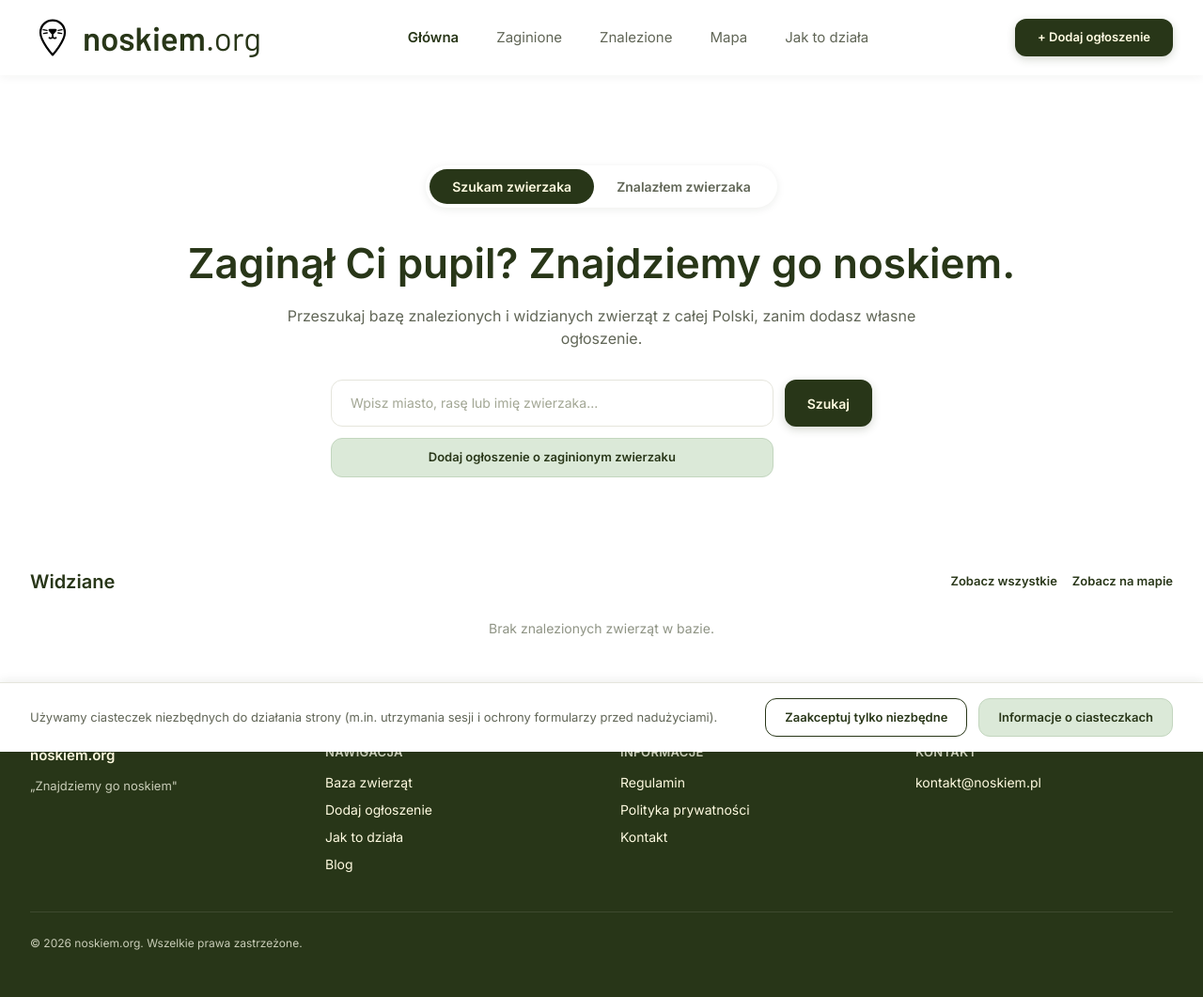
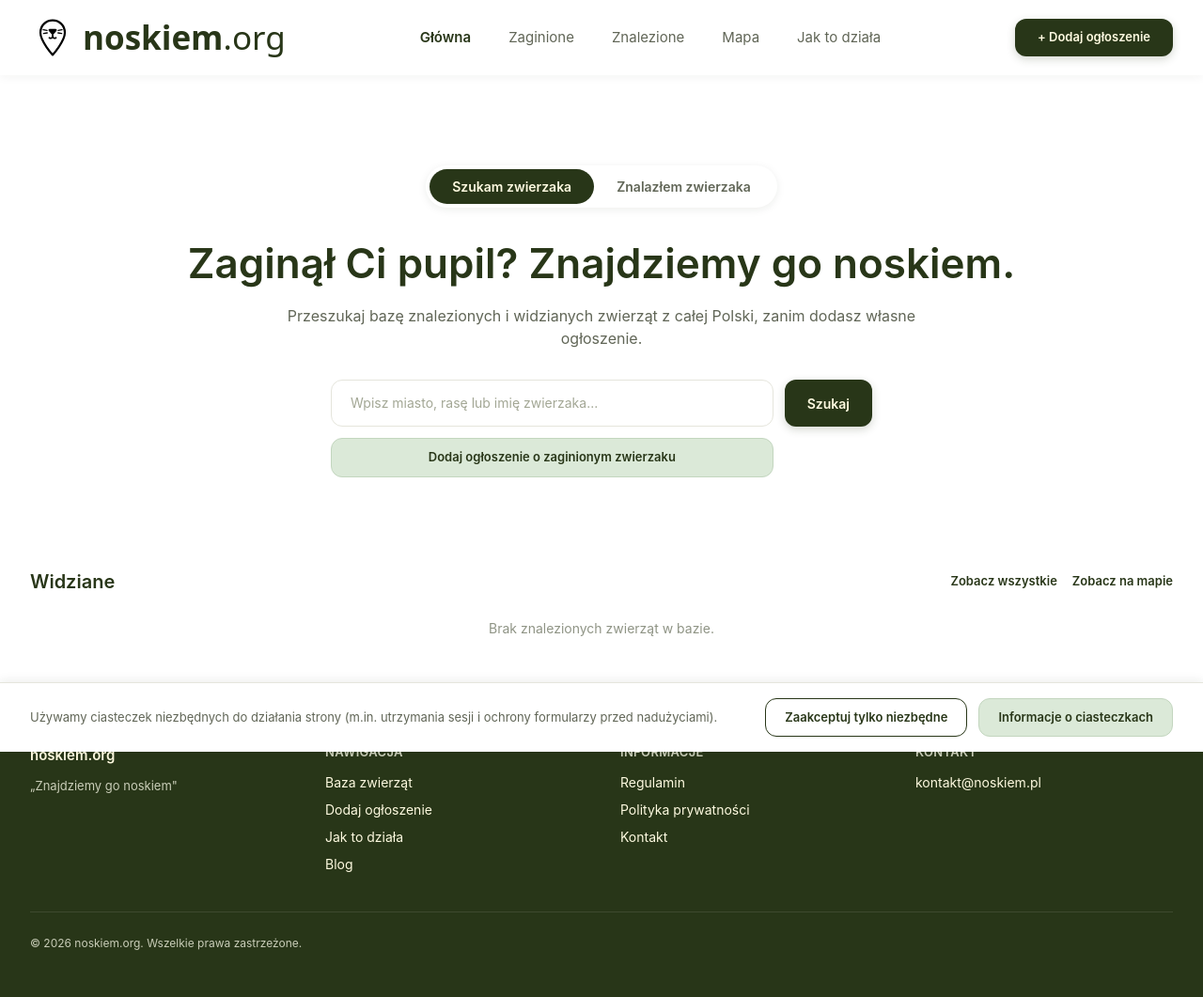
Before and after one commit to SlawekKania19/Noskiem, a Laravel app: page / in a window 1280 px wide. Shown: the whole page at 94% size. Run offline with Laravel 12, Linux system fonts and the light colour scheme; data that the repository does not hold is empty; style sheets or scripts are compiled from the project's sources; parts of the project's set-up code (start-up, migrations or seed data) failed here and were passed over.

Commit message:
Update font-display property and improve font stack for better rendering

```diff
--- a/resources/css/fonts.css
+++ b/resources/css/fonts.css
@@ -4,13 +4,19 @@
   "Prośby o zablokowanie renderowania"). Tylko wagi i podzbiory faktycznie użyte
   w kodzie: Inter 400/500/600/700, Barlow 400/600 (waga 900 nieużywana).
   Podzbiory latin + latin-ext (polskie znaki diakrytyczne są w latin-ext).
+
+  font-display: optional — jeśli font nie zdąży się załadować od razu, strona
+  zostaje przy foncie zapasowym (patrz fallback w klasach font-[...] w layoucie)
+  do końca tego wejścia, bez podmiany w locie. Eliminuje to CLS z podmiany fontu
+  (zamiast tego font Inter/Barlow po prostu nie pojawi się przy pierwszej, zimnej
+  wizycie — przy kolejnych stronach jest już w cache przeglądarki).
 */
 
 @font-face {
   font-family: 'Inter';
   font-style: normal;
   font-weight: 400;
-  font-display: swap;
+  font-display: optional;
   src: url('../fonts/inter-latin-400.woff2') format('woff2');
   unicode-range: U+0000-00FF,U+0131,U+0152-0153,U+02BB-02BC,U+02C6,U+02DA,U+02DC,U+0304,U+0308,U+0329,U+2000-206F,U+20AC,U+2122,U+2191,U+2193,U+2212,U+2215,U+FEFF,U+FFFD;
 }
@@ -18,7 +24,7 @@
   font-family: 'Inter';
   font-style: normal;
   font-weight: 400;
-  font-display: swap;
+  font-display: optional;
   src: url('../fonts/inter-latin-ext-400.woff2') format('woff2');
   unicode-range: U+0100-02BA,U+02BD-02C5,U+02C7-02CC,U+02CE-02D7,U+02DD-02FF,U+0304,U+0308,U+0329,U+1D00-1DBF,U+1E00-1E9F,U+1EF2-1EFF,U+2020,U+20A0-20AB,U+20AD-20C0,U+2113,U+2C60-2C7F,U+A720-A7FF;
 }
@@ -27,7 +33,7 @@
   font-family: 'Inter';
   font-style: normal;
   font-weight: 500;
-  font-display: swap;
+  font-display: optional;
   src: url('../fonts/inter-latin-500.woff2') format('woff2');
   unicode-range: U+0000-00FF,U+0131,U+0152-0153,U+02BB-02BC,U+02C6,U+02DA,U+02DC,U+0304,U+0308,U+0329,U+2000-206F,U+20AC,U+2122,U+2191,U+2193,U+2212,U+2215,U+FEFF,U+FFFD;
 }
@@ -35,7 +41,7 @@
   font-family: 'Inter';
   font-style: normal;
   font-weight: 500;
-  font-display: swap;
+  font-display: optional;
   src: url('../fonts/inter-latin-ext-500.woff2') format('woff2');
   unicode-range: U+0100-02BA,U+02BD-02C5,U+02C7-02CC,U+02CE-02D7,U+02DD-02FF,U+0304,U+0308,U+0329,U+1D00-1DBF,U+1E00-1E9F,U+1EF2-1EFF,U+2020,U+20A0-20AB,U+20AD-20C0,U+2113,U+2C60-2C7F,U+A720-A7FF;
 }
@@ -44,7 +50,7 @@
   font-family: 'Inter';
   font-style: normal;
   font-weight: 600;
-  font-display: swap;
+  font-display: optional;
   src: url('../fonts/inter-latin-600.woff2') format('woff2');
   unicode-range: U+0000-00FF,U+0131,U+0152-0153,U+02BB-02BC,U+02C6,U+02DA,U+02DC,U+0304,U+0308,U+0329,U+2000-206F,U+20AC,U+2122,U+2191,U+2193,U+2212,U+2215,U+FEFF,U+FFFD;
 }
@@ -52,7 +58,7 @@
   font-family: 'Inter';
   font-style: normal;
   font-weight: 600;
-  font-display: swap;
+  font-display: optional;
   src: url('../fonts/inter-latin-ext-600.woff2') format('woff2');
   unicode-range: U+0100-02BA,U+02BD-02C5,U+02C7-02CC,U+02CE-02D7,U+02DD-02FF,U+0304,U+0308,U+0329,U+1D00-1DBF,U+1E00-1E9F,U+1EF2-1EFF,U+2020,U+20A0-20AB,U+20AD-20C0,U+2113,U+2C60-2C7F,U+A720-A7FF;
 }
@@ -61,7 +67,7 @@
   font-family: 'Inter';
   font-style: normal;
   font-weight: 700;
-  font-display: swap;
+  font-display: optional;
   src: url('../fonts/inter-latin-700.woff2') format('woff2');
   unicode-range: U+0000-00FF,U+0131,U+0152-0153,U+02BB-02BC,U+02C6,U+02DA,U+02DC,U+0304,U+0308,U+0329,U+2000-206F,U+20AC,U+2122,U+2191,U+2193,U+2212,U+2215,U+FEFF,U+FFFD;
 }
@@ -69,7 +75,7 @@
   font-family: 'Inter';
   font-style: normal;
   font-weight: 700;
-  font-display: swap;
+  font-display: optional;
   src: url('../fonts/inter-latin-ext-700.woff2') format('woff2');
   unicode-range: U+0100-02BA,U+02BD-02C5,U+02C7-02CC,U+02CE-02D7,U+02DD-02FF,U+0304,U+0308,U+0329,U+1D00-1DBF,U+1E00-1E9F,U+1EF2-1EFF,U+2020,U+20A0-20AB,U+20AD-20C0,U+2113,U+2C60-2C7F,U+A720-A7FF;
 }
@@ -78,7 +84,7 @@
   font-family: 'Barlow';
   font-style: normal;
   font-weight: 400;
-  font-display: swap;
+  font-display: optional;
   src: url('../fonts/barlow-latin-400.woff2') format('woff2');
   unicode-range: U+0000-00FF,U+0131,U+0152-0153,U+02BB-02BC,U+02C6,U+02DA,U+02DC,U+0304,U+0308,U+0329,U+2000-206F,U+20AC,U+2122,U+2191,U+2193,U+2212,U+2215,U+FEFF,U+FFFD;
 }
@@ -86,7 +92,7 @@
   font-family: 'Barlow';
   font-style: normal;
   font-weight: 400;
-  font-display: swap;
+  font-display: optional;
   src: url('../fonts/barlow-latin-ext-400.woff2') format('woff2');
   unicode-range: U+0100-02BA,U+02BD-02C5,U+02C7-02CC,U+02CE-02D7,U+02DD-02FF,U+0304,U+0308,U+0329,U+1D00-1DBF,U+1E00-1E9F,U+1EF2-1EFF,U+2020,U+20A0-20AB,U+20AD-20C0,U+2113,U+2C60-2C7F,U+A720-A7FF;
 }
@@ -95,7 +101,7 @@
   font-family: 'Barlow';
   font-style: normal;
   font-weight: 600;
-  font-display: swap;
+  font-display: optional;
   src: url('../fonts/barlow-latin-600.woff2') format('woff2');
   unicode-range: U+0000-00FF,U+0131,U+0152-0153,U+02BB-02BC,U+02C6,U+02DA,U+02DC,U+0304,U+0308,U+0329,U+2000-206F,U+20AC,U+2122,U+2191,U+2193,U+2212,U+2215,U+FEFF,U+FFFD;
 }
@@ -103,7 +109,7 @@
   font-family: 'Barlow';
   font-style: normal;
   font-weight: 600;
-  font-display: swap;
+  font-display: optional;
   src: url('../fonts/barlow-latin-ext-600.woff2') format('woff2');
   unicode-range: U+0100-02BA,U+02BD-02C5,U+02C7-02CC,U+02CE-02D7,U+02DD-02FF,U+0304,U+0308,U+0329,U+1D00-1DBF,U+1E00-1E9F,U+1EF2-1EFF,U+2020,U+20A0-20AB,U+20AD-20C0,U+2113,U+2C60-2C7F,U+A720-A7FF;
 }
--- a/resources/views/layouts/public.blade.php
+++ b/resources/views/layouts/public.blade.php
@@ -12,7 +12,7 @@
         <!-- Skrypty i style -->
         @vite(['resources/css/app.css', 'resources/js/app.js'])
     </head>
-    <body x-data="{}" class="font-['Inter'] antialiased text-[#283618] bg-white">
+    <body x-data="{}" class="font-[Inter,ui-sans-serif,system-ui,sans-serif] antialiased text-[#283618] bg-white">
         @php
             // ---------------------------
             // Aktywna sekcja nawigacji — podświetlamy link do strony, na której użytkownik faktycznie jest
@@ -49,7 +49,7 @@
                                     <path d="M 168 98 L 149 95" stroke-width="7"/>
                                 </g>
                             </svg>
-                         <span class="font-['Barlow'] text-[35px] text-[#283618]"><span class="font-semibold">noskiem</span>.org</span>
+                         <span class="font-[Barlow,ui-sans-serif,system-ui,sans-serif] text-[35px] text-[#283618]"><span class="font-semibold">noskiem</span>.org</span>
                     </a>
                     {{-- Linki nawigacyjne — widoczne tylko na desktopie, na mobile zastępuje je Bottom Nav --}}
                     <nav class="hidden md:flex items-center gap-10 text-[15px]">
```
